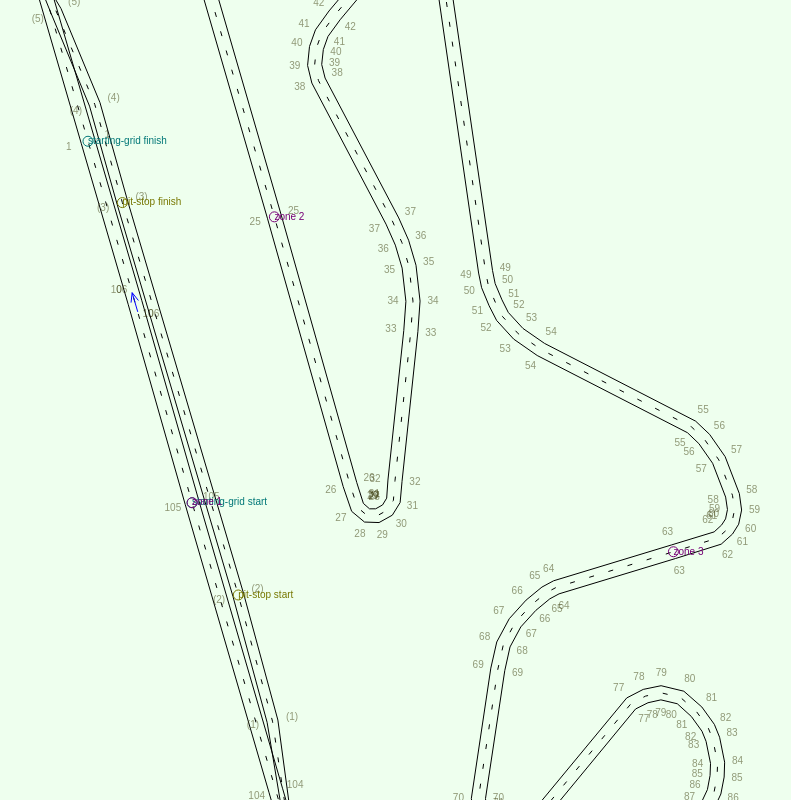
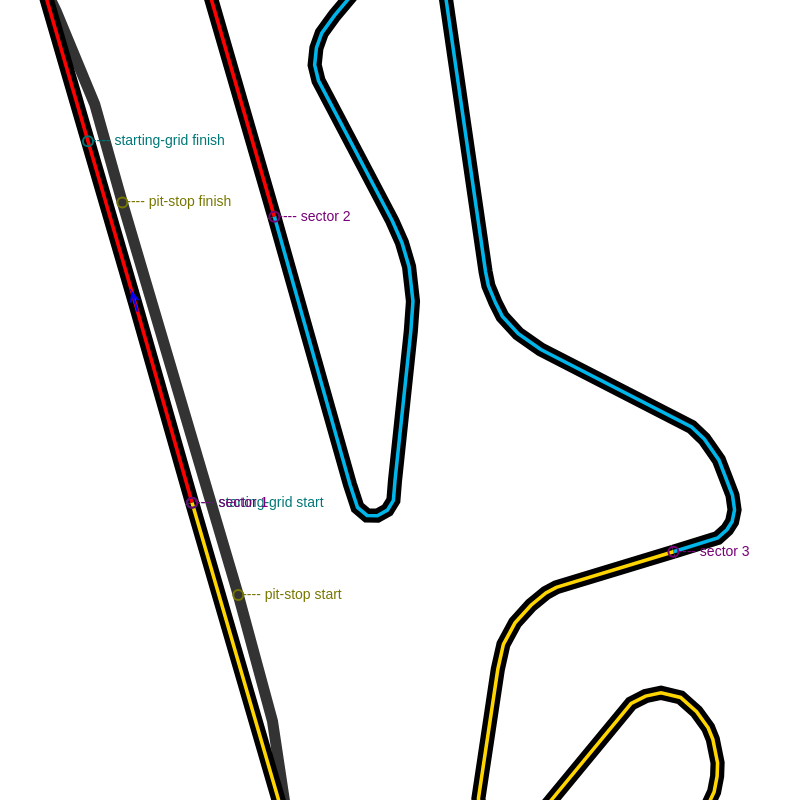
Before and after one commit to JosePedroDias/f1gis, a website with bundled scripts: page debug2d.html in a window 1280 px wide. Shown: the whole page, without its empty margins (263-1054 px from the left). Built offline with nearby package versions, Linux system fonts and the light colour scheme.

Commit message:
better debug rendering

```diff
--- a/debug2d.html
+++ b/debug2d.html
@@ -30,7 +30,6 @@
             top: 50%;
             margin-left: -700px;
             margin-top: -700px;
-            background-color: #EFE;
         }
     </style>
 </head>
--- a/src/main3d.mjs
+++ b/src/main3d.mjs
@@ -128,7 +128,7 @@ async function run() {
     }
 
     // positions
-    // TODO zones, drs, colors
+    // TODO sectors, drs, colors
     parts = [
         data.pitStop,
         data.startingGrid
--- a/src/mainDebug2d.mjs
+++ b/src/mainDebug2d.mjs
@@ -1,11 +1,19 @@
 import { parseTrack } from './parseTrack.mjs';
-import { drawPolygon, drawArrow, drawIndices, drawRect, drawCircle, drawText, } from './canvas.mjs';
+import { drawPolygon, drawArrow, drawCircle, drawText, } from './canvas.mjs';
 import { subV, mulVScalar, toPolar } from './math.mjs';
+
+const SECTOR_COLORS = {
+    1: "#ff0000",
+    2: "#00b5e9",
+    3: "#ffd500"
+}
+
+const DRS_COLOR = '#00c500';
 
 async function run() {
     const WINDOW_SIZE = 1400;
     const ZOOM = 17;
-    const FONT_SIZE = 10;
+    const FONT_SIZE = 14;
 
     const ctx = document.querySelector('canvas').getContext('2d');
     ctx.font = `${FONT_SIZE}px sans-serif`;
@@ -21,19 +29,40 @@ async function run() {
     const DASHED = [5, 15];
     const SOLID = [];
 
-    function formatterFactory(prefix = '', suffix = '') { return (i) => `${prefix}${i}${suffix}` }
-    let fmt;
+    const steps = ['start', 'finish'];
+    const stepsDrs = ['detect', 'start', 'finish'];
+    const stepsSectors = ['1', '2', '3'];
 
     const canvasDims = [WINDOW_SIZE, WINDOW_SIZE];
     const dataDims = data.dimensions;
     const offset = mulVScalar(0.5, subV(canvasDims, dataDims));
 
     // TODO data should be center at map center! it isn't yet
-    //ctx.scale(2, 2);
     ctx.translate(offset[0], offset[1]);
-    //ctx.rotate(Math.PI / 2);
 
-    // DRAW TRACK (main, closed track)
+    // draw pit lane
+    {
+        ctx.lineWidth = data.fromMeters(data.pit.properties['rt:width']) * 2;
+        ctx.strokeStyle = '#333';
+        drawPolygon(ctx, data.pit.center);
+        ctx.lineWidth = 1;
+    }
+
+    // DRAW SECTORS
+    {
+        const lw = data.fromMeters(data.track.properties['rt:width']) * 2;
+        for (let [sector, way] of Object.entries(data.sector)) {
+            ctx.lineWidth = lw;
+            ctx.strokeStyle = '#000';
+            drawPolygon(ctx, way);
+            ctx.lineWidth = lw / 4;
+            ctx.strokeStyle = SECTOR_COLORS[sector];
+            drawPolygon(ctx, way);
+        }
+        ctx.lineWidth = 2;
+    }
+
+    /* // DRAW TRACK (main, closed track)
     {
         ctx.strokeStyle = data.track.stroke;
         ctx.setLineDash(DASHED);
@@ -41,12 +70,6 @@ async function run() {
         ctx.setLineDash(SOLID);
         drawPolygon(ctx, data.track.left, { close: true });
         drawPolygon(ctx, data.track.right, { close: true });
-
-        ctx.globalAlpha = 0.5;
-        fmt = formatterFactory();
-        drawIndices(ctx, data.track.center, Math.PI / 2, 20, fmt);
-        drawIndices(ctx, data.track.center, -Math.PI / 2, 20, fmt);
-        ctx.globalAlpha = 1;
     }
 
     // DRAW PIT (auxiliary, open track)
@@ -57,26 +80,16 @@ async function run() {
         ctx.setLineDash(SOLID);
         drawPolygon(ctx, data.pit.left);
         drawPolygon(ctx, data.pit.right);
-
-        ctx.globalAlpha = 0.5;
-        fmt = formatterFactory('(', ')');
-        drawIndices(ctx, data.pit.center, Math.PI / 2, 20, fmt);
-        drawIndices(ctx, data.pit.center, -Math.PI / 2, 20, fmt);
-        ctx.globalAlpha = 1;
-    }
+    } */
 
     // STARTING TRACK POS AND DIR, pitStop and startingGrid
     {
-        const p0 = data.track.center[0];
-        const p1 = data.track.center[1];
+        const p0 = data.track.center[data.startFinishIndex];
+        const p1 = data.track.center[data.startFinishIndex + 1];
         const v0 = subV(p1, p0);
         const angleAtP0 = toPolar(v0)[0];
         ctx.strokeStyle = '#00F';
         drawArrow(ctx, p0, angleAtP0);
-
-        const steps = ['start', 'finish'];
-        const stepsDrs = ['detect', 'start', 'finish'];
-        const stepsZones = ['1', '2', '3'];
 
         ctx.textAlign = 'left';
 
@@ -87,7 +100,7 @@ async function run() {
                 const p = data.startingGrid[step];
                 if (!p) { break; }
                 drawCircle(ctx, p, 5);
-                drawText(ctx, p, `starting-grid ${step}`);
+                drawText(ctx, p, ` ---- starting-grid ${step}`);
             }
         }
 
@@ -98,30 +111,30 @@ async function run() {
                 const p = data.pitStop[step];
                 if (!p) { break; }
                 drawCircle(ctx, p, 5);
-                drawText(ctx, p, `pit-stop ${step}`);
+                drawText(ctx, p, ` ---- pit-stop ${step}`);
             }
         }
 
         {
             ctx.strokeStyle = '#707';
             ctx.fillStyle = '#707';
-            for (let step of stepsZones) {
-                const p = data.zone[step];
+            for (let step of stepsSectors) {
+                const p = data.sector[step][0];
                 if (!p) { break; }
                 drawCircle(ctx, p, 5);
-                drawText(ctx, p, `zone ${step}`);
+                drawText(ctx, p, ` ---- sector ${step}`);
             }
         }
 
         {
-            ctx.strokeStyle = '#333';
-            ctx.fillStyle = '#333';
+            ctx.strokeStyle = DRS_COLOR;
+            ctx.fillStyle = DRS_COLOR;
             for (let step of stepsDrs) {
                 const points = data.drs[step];
                 if (!points) { break; }
                 for (let p of points) {
                     drawCircle(ctx, p, 5);
-                    drawText(ctx, p, `drs ${step}`);
+                    drawText(ctx, p, ` ---- drs ${step}`);
                 }
             }
         }
--- a/src/parseTrack.mjs
+++ b/src/parseTrack.mjs
@@ -16,10 +16,11 @@ const RT_WIDTH = 'rt:width';
 const RT_KIND_TRACK = 'track';
 const RT_KIND_PIT = 'pit';
 
+const RT_POINT_TAG_RACEWAY = 'raceway';
 const RT_POINT_TAG_PIT_STOP = 'rt:pit-stop';
 const RT_POINT_TAG_STARTING_GRID = 'rt:starting-grid';
 const RT_POINT_TAG_DRS = 'rt:drs';
-const RT_POINT_TAG_ZONE = 'rt:zone';
+const RT_POINT_TAG_SECTOR = 'rt:sector';
 
 const RT_VALUE_START = 'start';
 const RT_VALUE_FINISH = 'finish';
@@ -28,6 +29,8 @@ const RT_VALUE_DETECT = 'detect';
 
 const trueish = ['true', 'yes'];
 const falsy = ['false', 'no'];
+
+//function rotate()
 
 function parseProperty(s) {
     if (isFinite(s)) {
@@ -53,12 +56,36 @@ function parseProperties(props) {
     return o;
 }
 
+function findIndex(arr, point) {
+    let nearestIndex;
+    let nearestDistSq = Number.MAX_SAFE_INTEGER;
+    for (let [i, p] of Object.entries(arr)) {
+        const distSq = distanceSquared2(p, point);
+        if (distSq < nearestDistSq) {
+            nearestDistSq = distSq;
+            nearestIndex = Number(i);
+            if (nearestDistSq === 0) {
+                return nearestIndex;
+            }
+        }
+    }
+
+    return nearestIndex;
+}
+
+function trimWay(arr, i, f) {
+    const res = [];
+    const l = arr.length;
+    while (true) {
+        res.push(arr[i]);
+        if (i === f) { return res; }
+        i = (i + 1) % l;
+    }
+}
+
 export async function parseTrack(url, { zoom } = {}) {
     const res = await fetch(url);
     const data = await res.json();
-
-    //console.log('data0', data);
-
     const pr = projectFactory(zoom);
 
     // we ought to visit the track first to find its boundaries and center the canvas there...
@@ -75,10 +102,11 @@ export async function parseTrack(url, { zoom } = {}) {
         pit: {}, // poly arrays (left, center and right)
         pitStop: {}, // positions (start, finish)
         startingGrid: {}, // positions (start, finish)
-        zone: {}, // positions (1, 2, 3)
+        sector: {}, // positions (1, 2, 3)
         drs: {}, // positions (start, finish, detect (arrays))
         dimensions: [], // [w, h]
-        center: [] // [x, y]
+        center: [], // [x, y]
+        startFinishIndex: 0
     }
 
     let ox, oy;
@@ -101,23 +129,6 @@ export async function parseTrack(url, { zoom } = {}) {
 
     function handlePoint(p) {
         return offset(pr(p));
-    }
-
-    function findIndex(arr, point) {
-        let nearestIndex;
-        let nearestDistSq = Number.MAX_SAFE_INTEGER;
-        for (let [i, p] of Object.entries(arr)) {
-            const distSq = distanceSquared2(p, point);
-            if (distSq < nearestDistSq) {
-                nearestDistSq = distSq;
-                nearestIndex = Number(i);
-                if (nearestDistSq === 0) {
-                    return nearestIndex;
-                }
-            }
-        }
-
-        return nearestIndex;
     }
 
     data.features.forEach(feature => {
@@ -156,21 +167,24 @@ export async function parseTrack(url, { zoom } = {}) {
                 } else if (propName === RT_POINT_TAG_STARTING_GRID) {
                     bag = output.startingGrid;
                     k = RT_POINT_TAG_STARTING_GRID;
-                } else if (propName === RT_POINT_TAG_ZONE) {
-                    bag = output.zone;
-                    k = RT_POINT_TAG_ZONE;
+                } else if (propName === RT_POINT_TAG_SECTOR) {
+                    bag = output.sector;
+                    k = RT_POINT_TAG_SECTOR;
                 } else if (propName === RT_POINT_TAG_DRS) {
                     bag = output.drs;
                     k = RT_POINT_TAG_DRS;
                     isArray = true;
-                } else {
+                } else if (propName === RT_POINT_TAG_RACEWAY && props[RT_POINT_TAG_RACEWAY] === RT_VALUE_START_FINISH) {
+                    output._racewayStartFinish = coord;
+                }
+                else {
                     console.warn(`Prop ${propName} ignored.`);
                 }
                 if (bag) {
                     const v = props[k];
                     if (isArray) {
                         if (bag[v]) {
-                            bag[v].append(coord);
+                            bag[v].push(coord);
                         } else {
                             bag[v] = [coord];
                         }
@@ -186,12 +200,38 @@ export async function parseTrack(url, { zoom } = {}) {
         }
     });
 
+    // startFinishIndex
+    if (output._racewayStartFinish) {
+        const i = findIndex(output.track.center, output._racewayStartFinish);
+        output.startFinishIndex = i;
+        delete output._racewayStartFinish;
+    } else {
+        console.warn(`${RT_POINT_TAG_RACEWAY} property with value ${RT_VALUE_START_FINISH} missing from a point in the ${GJ_GEO_TYPE_LS} ${RT_KIND_TRACK}! Assuming index 0.`);
+    }
+
+    // trim sector ways
+    const sectors = [];
+    const numSectors = Object.keys(output.sector).length;
+    for (let [sector, p] of Object.entries(output.sector)) {
+        const i = findIndex(output.track.center, p);
+        const s2 = 1 + Number(sector) % numSectors;
+        const sector2 = `${s2}`;
+        const p2 = output.sector[sector2];
+        const f = findIndex(output.track.center, p2);
+        sectors.push(trimWay(output.track.center, i, f));
+    }
+    output.sector = sectors.reduce((prev, curr) => {
+        const key = `${(1 + Object.keys(prev).length)}`;
+        prev[key] = curr;
+        return prev;
+    }, {});
+
     // TODO sort drs points
     const referenceArray = output.track.center;
     for (let [k, arr] of Object.entries(output.drs)) {
-        console.log(k, arr);
+        //console.log(k, arr);
         const indices = arr.map((p) => findIndex(referenceArray, p));
-        console.log(indices);
+        //console.log(indices);
     }
 
     // TODO assign widths by merging the default and node overrides
```
Also changed, not shown: assets/tracks/portimao.2d.rt.geojson, assets/tracks/sakhir.2d.rt.geojson.
